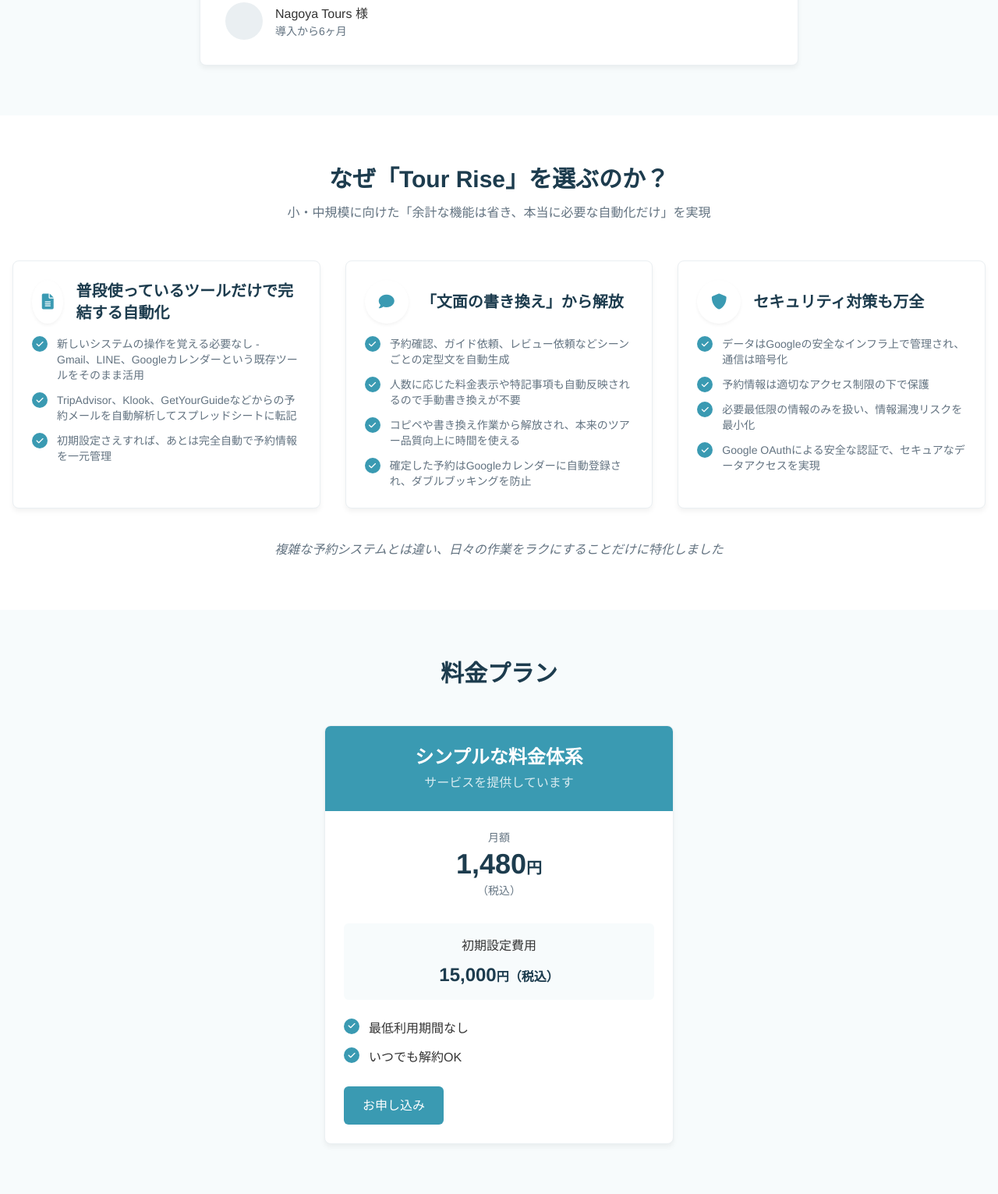
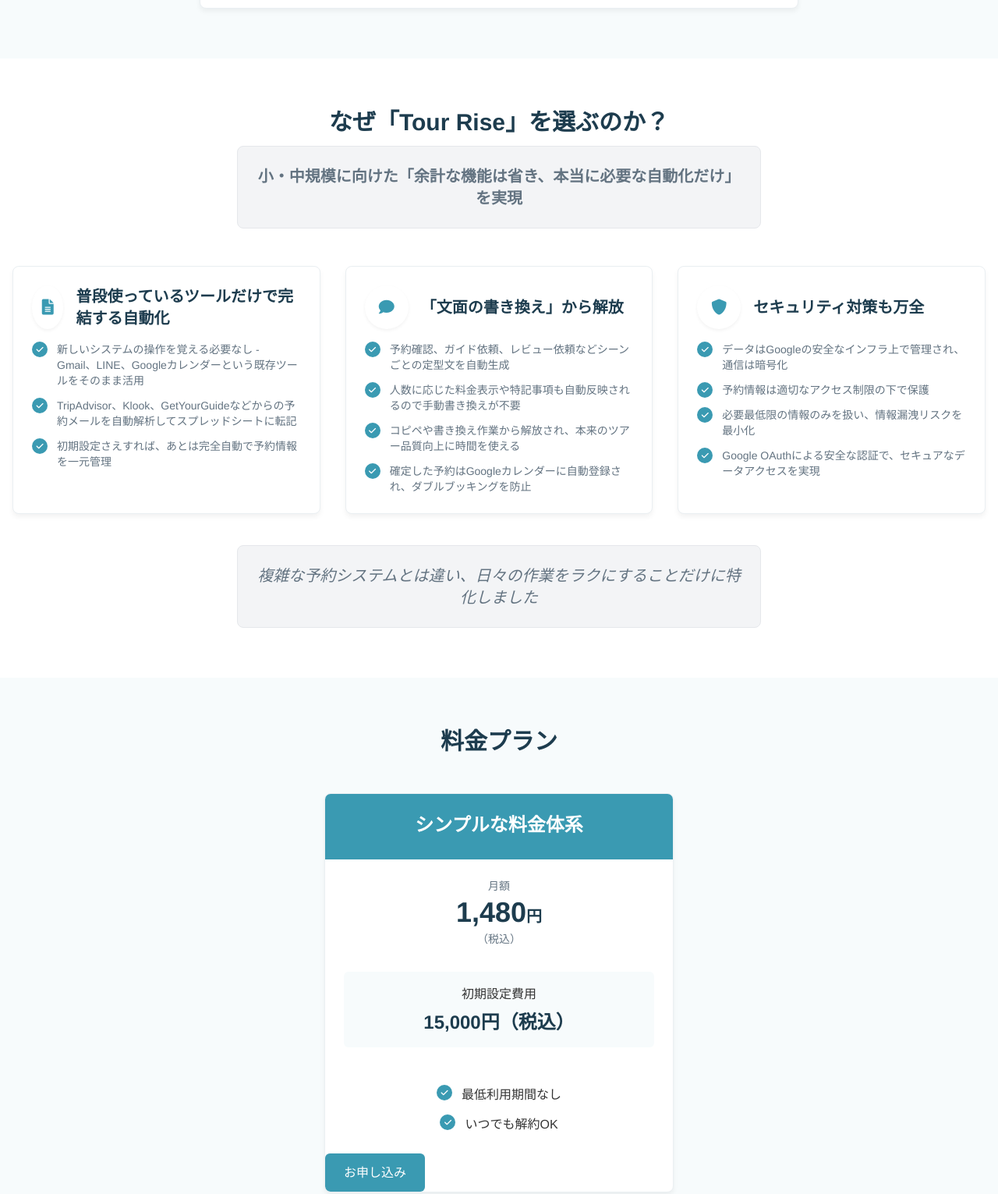
Before and after one commit to Tour-Rise/tour-rise, a plain HTML site: page index.html in a window 1280 px wide. Shown: the part 1422-2953 px from the top of the page at 78% size. Drawn offline with nearby package versions, Linux system fonts and the light colour scheme.

Commit message:
Update index.html

```diff
--- a/index.html
+++ b/index.html
@@ -312,38 +312,42 @@
     </div>
   </section>
 
+
 <!-- お客様の声 -->
 <section id="testimonials" class="py-16 bg-light">
   <div class="container mx-auto px-4">
     <h2 class="text-3xl font-bold text-center text-secondary mb-2">お客様の声</h2>
-      <p class="text-center text-dark-gray mb-12 max-w-2xl mx-auto">
-        Tour Riseは多くのツアー事業者様に導入いただき、業務効率化に貢献しています
-      </p>
     <div class="card p-8 max-w-3xl mx-auto relative">
       <div class="absolute -top-4 left-8 bg-accent text-white font-bold px-4 py-1 rounded-full text-sm">
-          外注コストを85％減らせました！
+        外注しようとしていた業務を自動化できました！
       </div>
       <p class="italic text-dark-gray mb-6">
-          「元から現場に立つのは大好きだけど、事務作業が苦手で。複数サイトからの予約を手作業で入力し、LINEで連絡し…という作業に嫌気がさして、この作業のためだけに外注さんに依頼するほどでした。でもTour Riseに切り替えるだけで、ほぼ自動化されました。人数に応じた文面やコースに合わせたリンクも自動で調整されるので、ストレスが激減！ガイドさんへの連絡も楽になり、お客様の直前確認メールやレビュー依頼も忘れなくなりました。何より、ツアーの内容改善に時間を使えるようになったのが一番嬉しいです」
+        「元から現場に立つのは大好きだけど、事務作業が苦手で。複数サイトからの予約を手作業で入力し、LINEで連絡し…という作業に嫌気がさして、この作業のためだけに外注さんに依頼するほどでした。でもTour Riseに切り替えて、ほぼ自動化され感動しています。人数に応じた文面やコースに合わせたリンクも自動で調整されるので、ストレスが激減！ガイドさんへの連絡も楽になり、お客様の直前確認メールやレビュー依頼も忘れなくなりました。何より、ツアーの内容改善に時間を使えるようになったのが一番嬉しいです」
       </p>
       <div class="flex items-center">
         <div class="w-12 h-12 bg-gray rounded-full mr-4"></div>
         <div>
           <p class="font-medium">Nagoya Tours 様</p>
-            <p class="text-sm text-dark-gray">導入から6ヶ月</p>
         </div>
       </div>
     </div>
   </div>
 </section>
 
+
 <!-- 特徴セクション -->
 <section id="features" class="py-16 bg-white">
   <div class="container mx-auto px-4">
     <h2 class="text-3xl font-bold text-center text-secondary mb-3">なぜ「Tour Rise」を選ぶのか？</h2>
-      <p class="text-center text-dark-gray mb-12 max-w-2xl mx-auto">
+
+    <!-- コールアウト：小・中規模向けのメッセージ -->
+    <div class="max-w-2xl mx-auto mb-12">
+      <div class="bg-gray-100 border border-gray-200 p-6 rounded-lg text-center">
+        <p class="text-xl font-bold text-dark-gray">
           小・中規模に向けた「余計な機能は省き、本当に必要な自動化だけ」を実現
         </p>
+      </div>
+    </div>
 
     <div class="grid md:grid-cols-3 gap-8">
       <!-- 特徴1 -->
@@ -359,19 +363,25 @@
             <div class="check-icon small-check">
               <i class="fas fa-check"></i>
             </div>
-              <p class="text-sm text-dark-gray">新しいシステムの操作を覚える必要なし - Gmail、LINE、Googleカレンダーという既存ツールをそのまま活用</p>
+            <p class="text-sm text-dark-gray">
+              新しいシステムの操作を覚える必要なし - Gmail、LINE、Googleカレンダーという既存ツールをそのまま活用
+            </p>
           </li>
           <li class="flex items-start">
             <div class="check-icon small-check">
               <i class="fas fa-check"></i>
             </div>
-              <p class="text-sm text-dark-gray">TripAdvisor、Klook、GetYourGuideなどからの予約メールを自動解析してスプレッドシートに転記</p>
+            <p class="text-sm text-dark-gray">
+              TripAdvisor、Klook、GetYourGuideなどからの予約メールを自動解析してスプレッドシートに転記
+            </p>
           </li>
           <li class="flex items-start">
             <div class="check-icon small-check">
               <i class="fas fa-check"></i>
             </div>
-              <p class="text-sm text-dark-gray">初期設定さえすれば、あとは完全自動で予約情報を一元管理</p>
+            <p class="text-sm text-dark-gray">
+              初期設定さえすれば、あとは完全自動で予約情報を一元管理
+            </p>
           </li>
         </ul>
       </div>
@@ -389,25 +399,33 @@
             <div class="check-icon small-check">
               <i class="fas fa-check"></i>
             </div>
-              <p class="text-sm text-dark-gray">予約確認、ガイド依頼、レビュー依頼などシーンごとの定型文を自動生成</p>
+            <p class="text-sm text-dark-gray">
+              予約確認、ガイド依頼、レビュー依頼などシーンごとの定型文を自動生成
+            </p>
           </li>
           <li class="flex items-start">
             <div class="check-icon small-check">
               <i class="fas fa-check"></i>
             </div>
-              <p class="text-sm text-dark-gray">人数に応じた料金表示や特記事項も自動反映されるので手動書き換えが不要</p>
+            <p class="text-sm text-dark-gray">
+              人数に応じた料金表示や特記事項も自動反映されるので手動書き換えが不要
+            </p>
           </li>
           <li class="flex items-start">
             <div class="check-icon small-check">
               <i class="fas fa-check"></i>
             </div>
-              <p class="text-sm text-dark-gray">コピペや書き換え作業から解放され、本来のツアー品質向上に時間を使える</p>
+            <p class="text-sm text-dark-gray">
+              コピペや書き換え作業から解放され、本来のツアー品質向上に時間を使える
+            </p>
           </li>
           <li class="flex items-start">
             <div class="check-icon small-check">
               <i class="fas fa-check"></i>
             </div>
-              <p class="text-sm text-dark-gray">確定した予約はGoogleカレンダーに自動登録され、ダブルブッキングを防止</p>
+            <p class="text-sm text-dark-gray">
+              確定した予約はGoogleカレンダーに自動登録され、ダブルブッキングを防止
+            </p>
           </li>
         </ul>
       </div>
@@ -425,35 +443,49 @@
             <div class="check-icon small-check">
               <i class="fas fa-check"></i>
             </div>
-              <p class="text-sm text-dark-gray">データはGoogleの安全なインフラ上で管理され、通信は暗号化</p>
+            <p class="text-sm text-dark-gray">
+              データはGoogleの安全なインフラ上で管理され、通信は暗号化
+            </p>
           </li>
           <li class="flex items-start">
             <div class="check-icon small-check">
               <i class="fas fa-check"></i>
             </div>
-              <p class="text-sm text-dark-gray">予約情報は適切なアクセス制限の下で保護</p>
+            <p class="text-sm text-dark-gray">
+              予約情報は適切なアクセス制限の下で保護
+            </p>
           </li>
           <li class="flex items-start">
             <div class="check-icon small-check">
               <i class="fas fa-check"></i>
             </div>
-              <p class="text-sm text-dark-gray">必要最低限の情報のみを扱い、情報漏洩リスクを最小化</p>
+            <p class="text-sm text-dark-gray">
+              必要最低限の情報のみを扱い、情報漏洩リスクを最小化
+            </p>
           </li>
           <li class="flex items-start">
             <div class="check-icon small-check">
               <i class="fas fa-check"></i>
             </div>
-              <p class="text-sm text-dark-gray">Google OAuthによる安全な認証で、セキュアなデータアクセスを実現</p>
+            <p class="text-sm text-dark-gray">
+              Google OAuthによる安全な認証で、セキュアなデータアクセスを実現
+            </p>
           </li>
         </ul>
       </div>
     </div>
 
-      <p class="text-center mt-10 text-dark-gray italic">
+    <!-- コールアウト：日々の作業をラクにするメッセージ -->
+    <div class="max-w-2xl mx-auto mt-10">
+      <div class="bg-gray-100 border border-gray-200 p-6 rounded-lg text-center">
+        <p class="text-xl italic text-dark-gray">
           複雑な予約システムとは違い、日々の作業をラクにすることだけに特化しました
         </p>
       </div>
+    </div>
+  </div>
 </section>
+
 
   <!-- 料金プラン -->
   <section id="pricing" class="py-16 bg-light">
@@ -462,7 +494,6 @@
       <div class="max-w-md mx-auto card overflow-hidden">
         <div class="bg-primary text-white p-6 text-center">
           <h3 class="text-2xl font-bold mb-1">シンプルな料金体系</h3>
-          <p class="opacity-80">サービスを提供しています</p>
         </div>
         <div class="p-6">
   <div class="text-center mb-8">
@@ -472,16 +503,18 @@
   </div>
   <div class="bg-light p-4 rounded-md mb-6">
     <p class="font-medium text-center mb-2">初期設定費用</p>
-            <p class="text-2xl font-bold text-center text-secondary">15,000<span class="text-base">円（税込）</span></p>
+    <p class="text-2xl font-bold text-center text-secondary">15,000<span>円（税込）</span></p>
   </div>
-          <ul class="space-y-3 mb-6">
-            <li class="flex items-start">
+</div>
+
+          <ul class="space-y-3 mb-6 flex flex-col items-center">
+            <li class="flex items-start justify-center">
               <div class="check-icon small-check">
                 <i class="fas fa-check"></i>
               </div>
               <p>最低利用期間なし</p>
             </li>
-            <li class="flex items-start">
+            <li class="flex items-start justify-center">
               <div class="check-icon small-check">
                 <i class="fas fa-check"></i>
               </div>
@@ -531,7 +564,7 @@
               <div class="h-full w-0.5 bg-primary bg-opacity-30 absolute left-4 top-8 ml-3.5"></div>
             </div>
             <div class="bg-light p-4 rounded-lg shadow-sm border border-gray flex-grow">
-              <p class="font-medium">初期設定（Zoomサポートあり）</p>
+              <p class="font-medium">初期設定（Zoomサポートも可能）</p>
             </div>
           </div>
 
@@ -541,7 +574,7 @@
               <div class="step-number">4</div>
             </div>
             <div class="bg-light p-4 rounded-lg shadow-sm border border-gray flex-grow">
-              <p class="font-medium">自動化開始！予約管理がラクに</p>
+              <p class="font-medium">自動化開始！予約管理がすぐラクに</p>
             </div>
           </div>
         </div>
```
Lines whose indentation alone changed are shown as unchanged.
